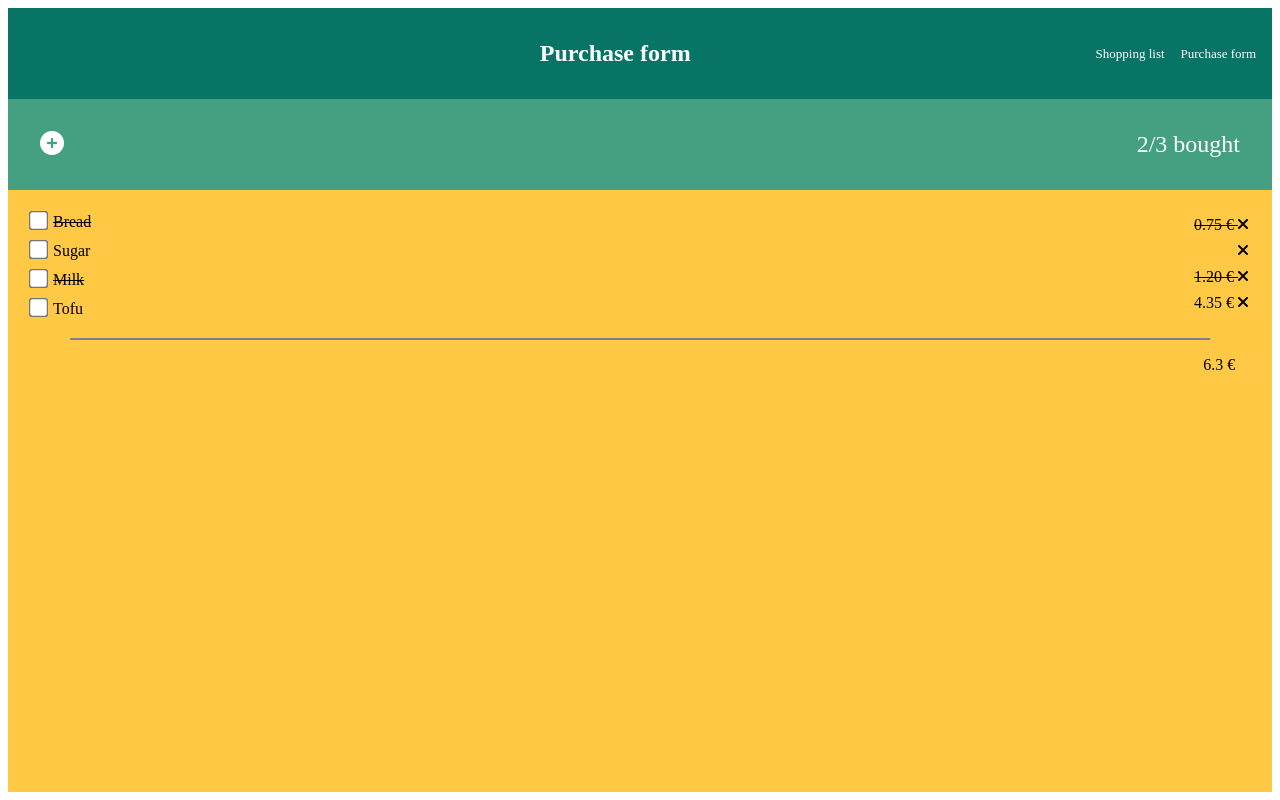
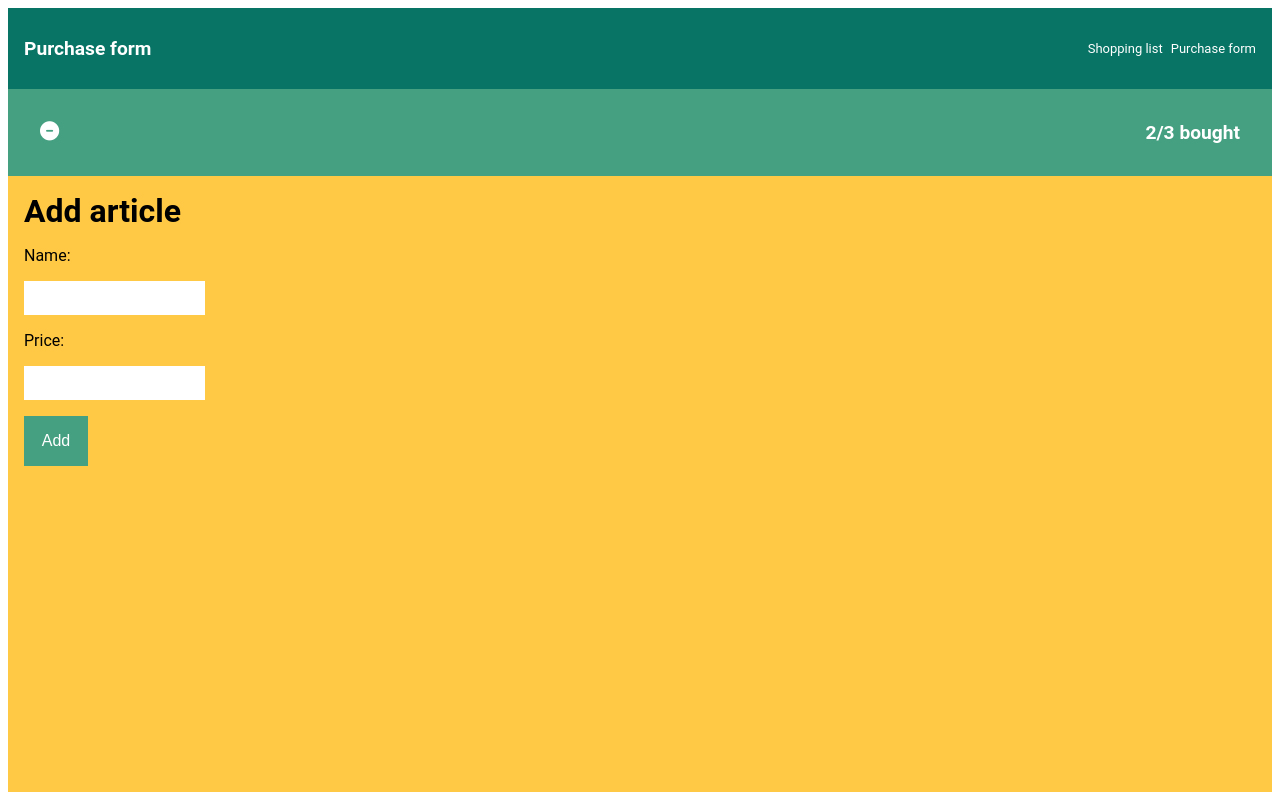
Before and after one commit to a9nna/202301-w1ch3-ana-coronel, a website: page src/purchase-form.html in a window 1280 px wide. Drawn offline with Linux system fonts and the light colour scheme.

Commit message:
Add a form about articles in  purchase-form.html

```diff
--- a/src/css/style.css
+++ b/src/css/style.css
@@ -10,11 +10,12 @@ body {
   display: flex;
   flex-direction: column;
   height: 100%;
+  font-family: "Roboto", sans-serif;
 }
 
 h1 {
   color: white;
-  font-size: 1.5rem;
+  font-size: 1.2rem;
   flex: 1;
 }
 
@@ -36,7 +37,7 @@ nav > ul li {
 nav ul {
   display: flex;
   justify-content: space-between;
-  gap: 1rem;
+  gap: 0.5rem;
 }
 
 a {
@@ -52,7 +53,8 @@ main {
 .total-purchases {
   display: flex;
   justify-content: space-between;
-  font-size: 1.5rem;
+  font-size: 1.2rem;
+  font-weight: bold;
   background-color: #44a080;
   padding: 2rem;
   color: white;
@@ -105,3 +107,37 @@ input[type="checkbox"] {
 .crossed-out {
   text-decoration: line-through;
 }
+
+.article-form {
+  display: flex;
+  flex-direction: column;
+  gap: 1rem;
+  margin-top: 1rem;
+}
+
+.article-form > input {
+  border: none;
+  height: 2rem;
+}
+
+button {
+  background-color: #44a080;
+  color: white;
+  font-size: 1rem;
+  border: none;
+  padding: 1rem;
+  width: 4rem;
+}
+
+.article-div {
+  display: flex;
+  flex-direction: column;
+  align-items: flex-start;
+  margin: 0 0 0 1rem;
+}
+
+.article-div > span {
+  font-size: 2rem;
+  font-weight: bold;
+  margin-top: 1rem;
+}
--- a/src/purchase-form.html
+++ b/src/purchase-form.html
@@ -5,6 +5,8 @@
   <meta charset="UTF-8">
   <meta http-equiv="X-UA-Compatible" content="IE=edge">
   <meta name="viewport" content="width=device-width, initial-scale=1.0">
+  <meta name="description" content="Author: Ana Coronel, Category: Proyect,
+          Length: 2 pages">
   <link rel="stylesheet" href="../src/css/style.css">
   <link rel="shortcut icon" href="./images/icons8-hamper-48.png" type="image/x-icon">
   <title>Purchase form</title>
@@ -12,50 +14,35 @@
 
 <body>
   <header>
-    <h1>
-      <h1>Purchase form</h1>
-    </h1>
+    <h1>Purchase form</h1>
     <nav>
       <ul>
         <li> <a href="/src">Shopping list</a></li>
-        <li> <a href="/src">Purchase form</a></li>
+        <li> <a href="../src/purchase-form.html">Purchase form</a></li>
       </ul>
     </nav>
   </header>
+
   <main>
     <div class="total-purchases">
-      <i class="fa-solid fa-circle-plus"></i>
+      <i class="fa-solid fa-circle-minus"></i>
       <span>2/3 bought</span>
     </div>
-    <div class="list-of-ingredients">
-      <section class="shopping-list-details">
-        <ul class="ingredients">
-          <li>
-            <label class="crossed-out"><input type="checkbox">Bread</label>
-          </li>
-          <li>
-            <label><input type="checkbox">Sugar</label>
-          </li>
-          <li>
-            <label class="crossed-out"><input type="checkbox">Milk</label>
-          </li>
-          <li>
-            <label><input type="checkbox">Tofu</label>
-          </li>
-        </ul>
-        <ul class="prices">
-          <li class="crossed-out">0.75 € <i class="fa-solid fa-xmark"></i></li>
-          <li><span class="no-price">0.00 € </span> <i class="fa-solid fa-xmark"></i></li>
-          <li class="crossed-out">1.20 € <i class="fa-solid fa-xmark"></i></li>
-          <li>4.35 € <i class="fa-solid fa-xmark"></i></li>
-        </ul>
-      </section>
-      <section>
-        <div class="separation-line"></div>
-      </section>
-      <section class="total-price">
-        <span>6.3 €</span>
-      </section>
+    <div class="article-div">
+      <span>Add article</span>
+      <form>
+        <div class="article-form">
+          <label for="name">Name:</label>
+          <input type="text" name="name" id="name" required>
+        </div>
+        <div class="article-form">
+          <label for="price">Price:</label>
+          <input type="number" name="price" id="price" required>
+        </div>
+        <div class="article-form">
+          <button type="submit" value="Add">Add</button>
+        </div>
+      </form>
     </div>
   </main>
 </body>
```
Also changed, not shown: src/index.html (+1 -1 lines).
